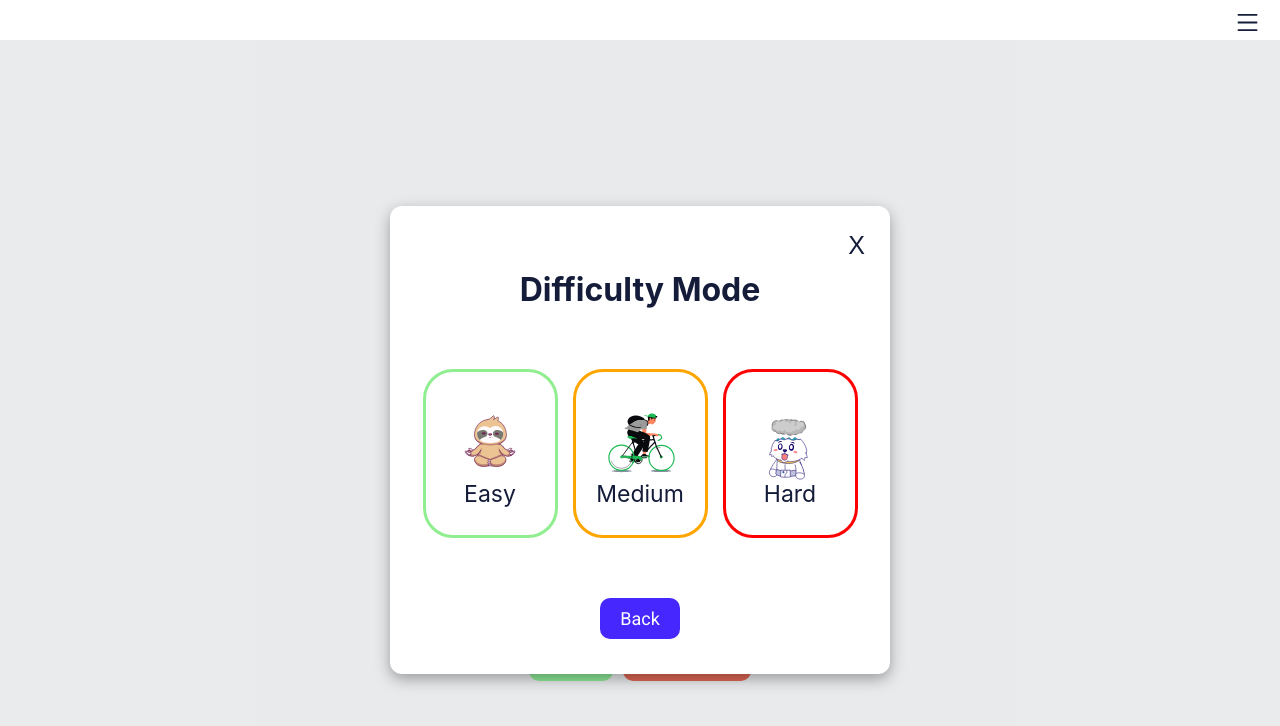
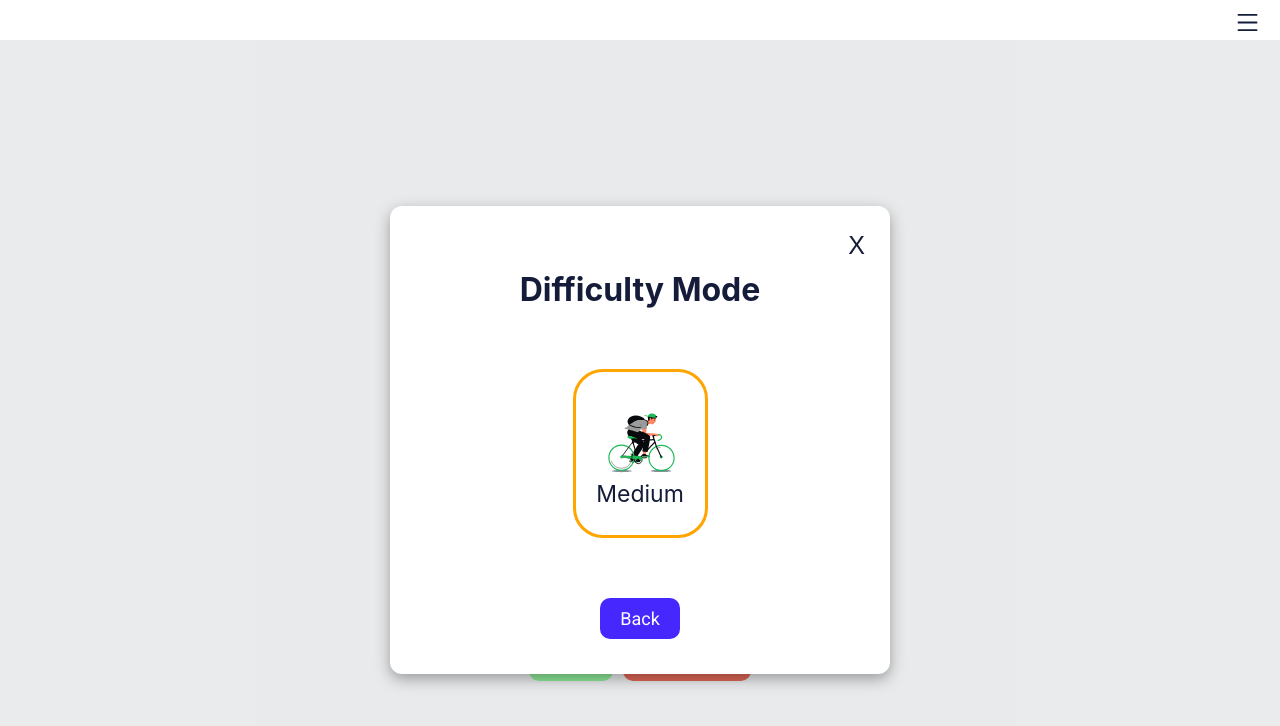
Before and after one commit to ramik10/sudoku, a React (Create React App) app: page / in a window 1280 px wide. Shown: the top 726 px of the page. Built offline with nearby package versions, Linux system fonts and the light colour scheme; no server answers.

Commit message:
animation changes

```diff
--- a/src/App.jsx
+++ b/src/App.jsx
@@ -15,7 +15,6 @@ const App = () => {
       <div>
       {!loggedIn&&<GoogleLogin
          onSuccess={credentialResponse => {
-          console.log(loggedIn);
           const decodedToken = jwtDecode(credentialResponse.credential);
           setName(decodedToken.name);
           setImage(decodedToken.picture);
--- a/src/components/DifficultySelectionModal/DifficultySelectionModal.jsx
+++ b/src/components/DifficultySelectionModal/DifficultySelectionModal.jsx
@@ -75,13 +75,13 @@ const DifficultySelectionModal = ({
         </div>
         <div className="difficulty-modal-body" ref={bodyContainer}>
           <div className="difficulty-selection-container">
-            <div className="difficulty easy" onClick={() => handleNewGame(easyMaxEmptyCells)}>
+            {/* <div className="difficulty easy" onClick={() => handleNewGame(easyMaxEmptyCells)}>
               <div
                 className="animation-container-difficulty"
                 id="easyDifficultyAnimation"
               ></div>
               <p>Easy</p>
-            </div>
+            </div> */}
 
             <div
               className="difficulty medium"
@@ -94,13 +94,13 @@ const DifficultySelectionModal = ({
               <p>Medium</p>
             </div>
 
-            <div className="difficulty hard" onClick={() => handleNewGame(hardMaxEmptyCells)}>
+            {/* <div className="difficulty hard" onClick={() => handleNewGame(hardMaxEmptyCells)}>
               <div
                 className="animation-container-difficulty"
                 id="hardDifficultyAnimation"
               ></div>
               <p>Hard</p>
-            </div>
+            </div> */}
           </div>
         </div>
         <div className="modal-footer">
```
